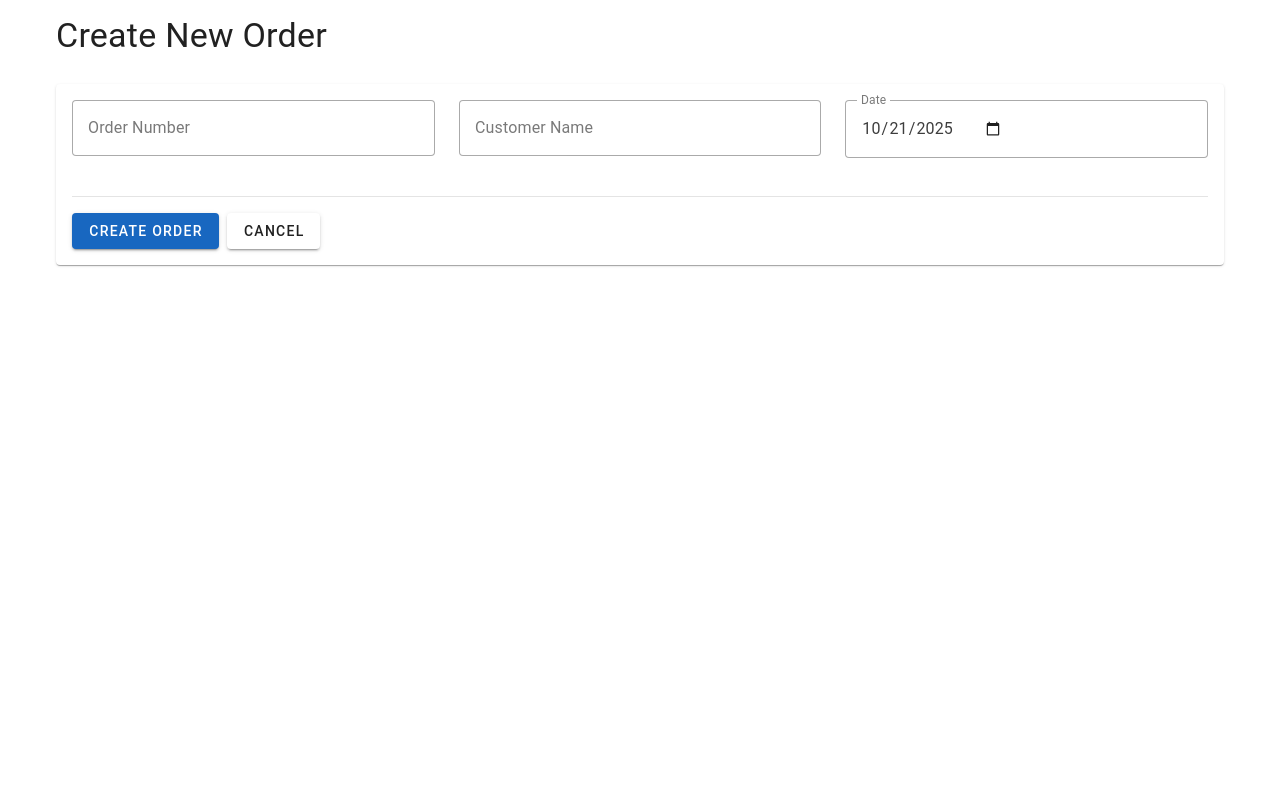
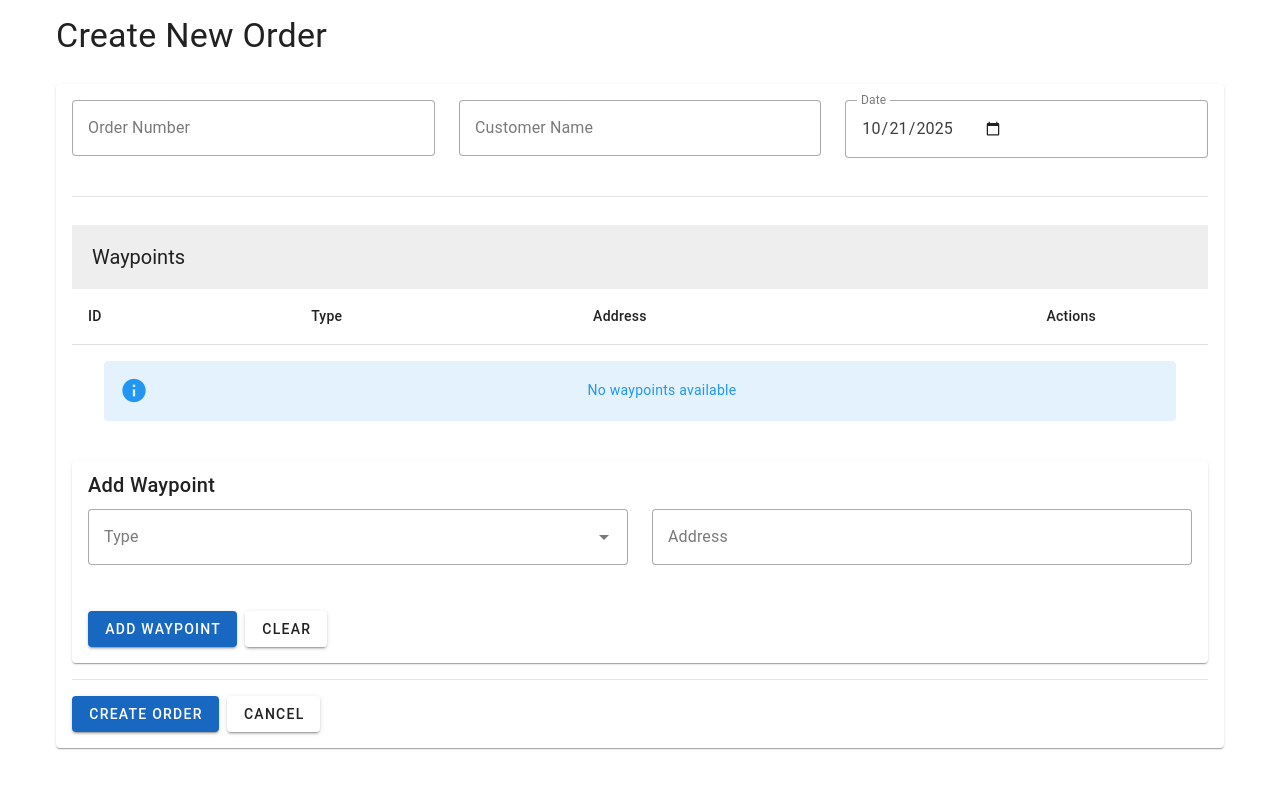
Before and after one commit to rndrfero/temporary-test, a Nuxt app: page /orders/new in a window 1280 px wide. Shown: the top 788 px of the page. Built offline with nearby package versions, Linux system fonts and the light colour scheme.

Commit message:
waypoint manipulation inside OrderForm

```diff
--- a/app/components/OrderForm.vue
+++ b/app/components/OrderForm.vue
@@ -36,6 +36,23 @@
 
         <v-divider class="my-4" />
 
+        <v-row class="mt-4">
+          <v-col>
+            <WaypointsTable
+              :order="{ waypoints } as any"
+              @remove="handleRemoveWaypoint"
+            />
+          </v-col>
+        </v-row>
+
+        <v-row>
+          <v-col>
+            <WaypointForm @submit="handleAddWaypoint" />
+          </v-col>
+        </v-row>
+
+        <v-divider class="my-4" />
+
         <v-row>
           <v-col>
             <v-btn type="submit" color="primary" class="mr-2">
@@ -52,7 +69,10 @@
 <script setup lang="ts">
 import moment from "moment";
 import type { Order } from "~/types/order";
+import type { Waypoint } from "~/types/waypoint";
 import type { VForm } from "vuetify/components";
+import WaypointForm from "~/components/WaypointForm.vue";
+import WaypointsTable from "~/components/WaypointsTable.vue";
 
 interface Props {
   order?: Order;
@@ -76,6 +96,8 @@ const form = ref({
   date: props.order?.date || moment().format("YYYY-MM-DD"),
 });
 
+const waypoints = ref<Waypoint[]>(props.order?.waypoints || []);
+
 // Watch for changes in order (useful if it loads async)
 watch(
   () => props.order,
@@ -86,16 +108,29 @@ watch(
         customerName: newData.customerName,
         date: newData.date,
       };
+      waypoints.value = newData.waypoints || [];
     }
   },
   { immediate: true }
 );
 
+const handleAddWaypoint = (waypoint: Omit<Waypoint, "id" | "orderId">) => {
+  waypoints.value.push({
+    ...waypoint,
+    id: Date.now(),
+    orderId: props.order?.id || 0,
+  });
+};
+
+const handleRemoveWaypoint = (waypointId: number) => {
+  waypoints.value = waypoints.value.filter((w) => w.id !== waypointId);
+};
+
 const handleSubmit = async () => {
   const { valid } = await formRef.value!.validate();
 
   if (valid) {
-    emit("submit", { ...form.value });
+    emit("submit", { ...form.value, waypoints: waypoints.value });
   }
 };
 </script>
--- a/app/pages/orders/[id].vue
+++ b/app/pages/orders/[id].vue
@@ -20,28 +20,13 @@
       @submit="handleSubmit"
       @cancel="handleCancel"
     />
-
-    <v-row v-if="order" class="mt-6">
-      <v-col>
-        <WaypointForm @submit="handleAddWaypoint" />
-      </v-col>
-    </v-row>
-
-    <v-row v-if="order" class="mt-4">
-      <v-col>
-        <WaypointsTable :order="order" @remove="handleRemoveWaypoint" />
-      </v-col>
-    </v-row>
   </v-container>
 </template>
 
 <script setup lang="ts">
 import { useOrderStore } from "~/stores/orderStore";
 import type { Order } from "~/types/order";
-import type { Waypoint } from "~/types/waypoint";
 import OrderForm from "~/components/OrderForm.vue";
-import WaypointForm from "~/components/WaypointForm.vue";
-import WaypointsTable from "~/components/WaypointsTable.vue";
 
 const route = useRoute();
 const router = useRouter();
@@ -80,11 +65,7 @@ onMounted(async () => {
 
 const handleSubmit = async (formData: Partial<Order>) => {
   try {
-    // Include the current waypoints when updating
-    await orderStore.updateOrder(id.value, {
-      ...formData,
-      waypoints: order.value?.waypoints || [],
-    });
+    await orderStore.updateOrder(id.value, formData);
     router.push("/orders");
   } catch (err) {
     // Error is handled by the store
@@ -94,12 +75,4 @@ const handleSubmit = async (formData: Partial<Order>) => {
 const handleCancel = () => {
   router.push("/orders");
 };
-
-const handleAddWaypoint = (waypoint: Omit<Waypoint, "id" | "orderId">) => {
-  orderStore.addWaypoint(id.value, waypoint);
-};
-
-const handleRemoveWaypoint = (waypointId: number) => {
-  orderStore.removeWaypoint(id.value, waypointId);
-};
 </script>
--- a/db.json
+++ b/db.json
@@ -24,7 +24,7 @@
       "id": 3,
       "number": "ORD-2025-003",
       "customerName": "Global Enterprises",
-      "date": "2025-10-17",
+      "date": "2025-10-24",
       "waypoints": [
         {
           "id": 4,
@@ -43,6 +43,12 @@
           "orderId": 3,
           "address": "987 Cedar Ln, Pasadena, CA 91101",
           "type": "Delivery"
+        },
+        {
+          "address": "sadfasdfsdf",
+          "type": "Delivery",
+          "id": 1761064571250,
+          "orderId": 3
         }
       ]
     },
```
